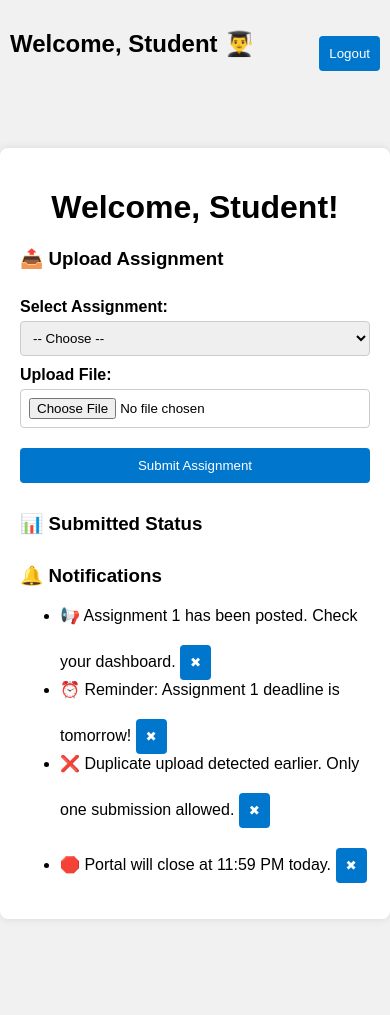
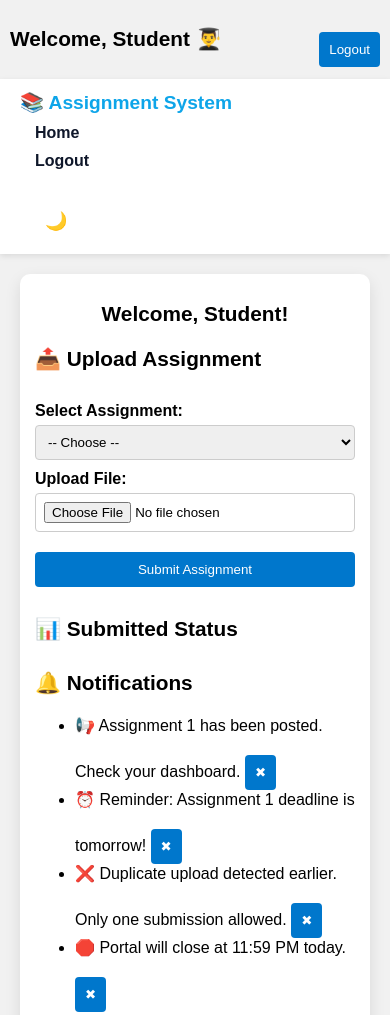
Before and after one commit to osowaiss/assignment-management-system, a plain HTML site: page student-dashboard.html in a window 390 px wide. Shown: the top 1015 px of the page. Before the commit the page ends 979 px from the top, so only its background shows below. Drawn offline with Linux system fonts and the light colour scheme.

Commit message:
Added Nav Bar, dark mode and responsive

```diff
--- a/css/style.css
+++ b/css/style.css
@@ -116,3 +116,106 @@ p {
 #togglePortalBtn:hover {
   background-color: #0369a1;
 }
+
+.navbar {
+  display: flex;
+  justify-content: space-between;
+  align-items: center;
+  padding: 12px 20px;
+  background-color: #ffffff;
+  box-shadow: 0 2px 6px rgba(0, 0, 0, 0.1);
+  font-weight: bold;
+}
+
+.navbar a {
+  margin-left: 15px;
+  text-decoration: none;
+  color: #0f172a;
+  font-size: 1rem;
+}
+
+.navbar .logo {
+  font-size: 1.2rem;
+  color: #0ea5e9;
+}
+
+#darkModeToggle {
+  background: none;
+  border: none;
+  font-size: 18px;
+  cursor: pointer;
+  margin-left: 15px;
+}
+
+.dark-mode {
+  background-color: #1e293b;
+  color: #f1f5f9;
+}
+
+.dark-mode .container {
+  background-color: #334155;
+  color: #f8fafc;
+}
+
+.dark-mode .navbar {
+  background-color: #0f172a;
+  color: #f1f5f9;
+}
+
+.dark-mode a {
+  color: #38bdf8;
+}
+
+.dark-mode button {
+  background-color: #3b82f6;
+}
+
+
+.container {
+  max-width: 700px;
+  margin: 60px auto;
+  padding: 20px;
+  background: white;
+  border-radius: 10px;
+  box-shadow: 0 6px 16px rgba(0, 0, 0, 0.1);
+  box-sizing: border-box;
+}
+
+@media screen and (max-width: 600px) {
+  .container {
+    margin: 20px;
+    padding: 15px;
+  }
+
+  .navbar {
+    flex-direction: column;
+    align-items: flex-start;
+    gap: 10px;
+  }
+
+  .nav-right {
+    display: flex;
+    flex-direction: column;
+    align-items: flex-start;
+    gap: 10px;
+    width: 100%;
+  }
+
+  form input,
+  form select,
+  form textarea,
+  form button {
+    width: 100%;
+    box-sizing: border-box;
+  }
+
+  h1, h2, h3 {
+    font-size: 1.3rem;
+  }
+
+  .btn-group a {
+    display: block;
+    width: 100%;
+    text-align: center;
+  }
+}
--- a/js/student-dashboard.js
+++ b/js/student-dashboard.js
@@ -66,3 +66,8 @@ notifications.forEach(note => {
 function logout() {
   window.location.href = "index.html";
 }
+
+const toggle = document.getElementById("darkModeToggle");
+toggle.addEventListener("click", () => {
+  document.body.classList.toggle("dark-mode");
+});
--- a/js/teacher-dashboard.js
+++ b/js/teacher-dashboard.js
@@ -51,3 +51,8 @@ toggleButton.addEventListener("click", function () {
     toggleButton.textContent = "Open Portal";
   }
 });
+
+const toggle = document.getElementById("darkModeToggle");
+toggle.addEventListener("click", () => {
+  document.body.classList.toggle("dark-mode");
+});
--- a/student-dashboard.html
+++ b/student-dashboard.html
@@ -14,6 +14,16 @@
   </div>
 
   <!-- rest of your dashboard content below -->
+<nav class="navbar">
+  <div class="nav-left">
+    <span class="logo">📚 Assignment System</span>
+  </div>
+  <div class="nav-right">
+    <a href="index.html">Home</a>
+    <a href="#" onclick="logout()">Logout</a>
+    <button id="darkModeToggle">🌙</button>
+  </div>
+</nav>
 
 
   <div class="container">
```
Also changed, not shown: teacher-dashboard.html (+13 -0 lines).
